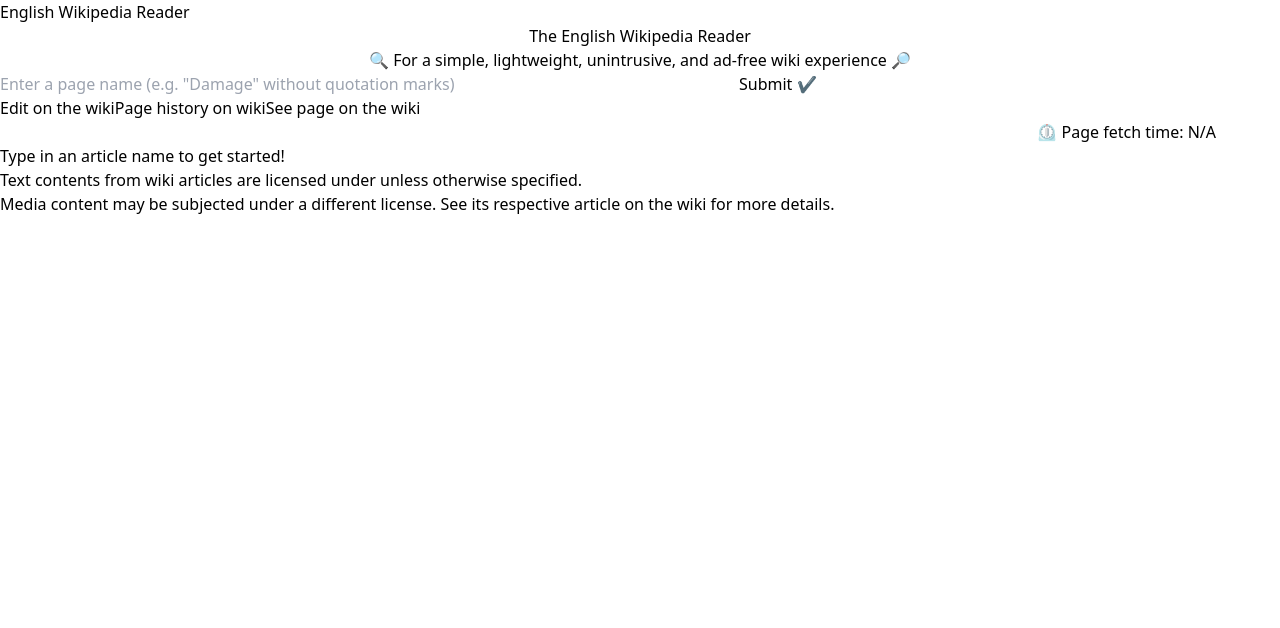
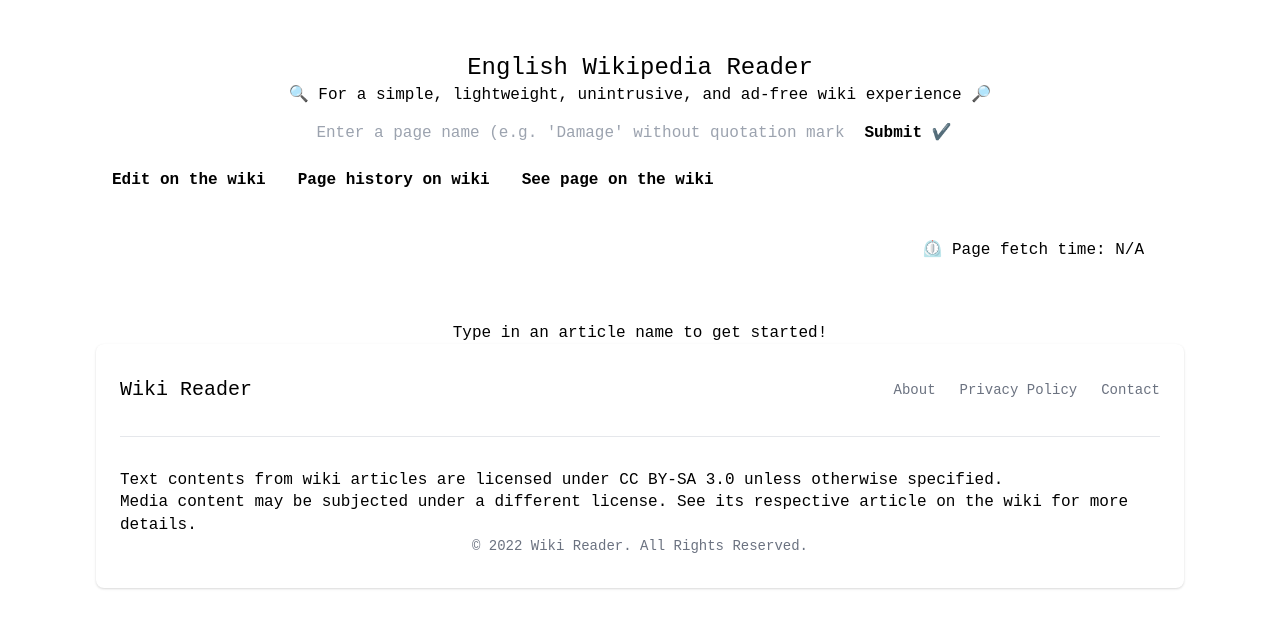
Before and after one commit to CephalonScientia/wiki-reader, a Nuxt app: page / in a window 1280 px wide. Shown: the top 628 px of the page. Built offline with nearby package versions, Linux system fonts and the light colour scheme.

Commit message:
Using TailwindCSS classes

```diff
--- /dev/null
+++ b/assets/css/main.css
@@ -0,0 +1,104 @@
+@tailwind base;
+@tailwind components;
+@tailwind utilities;
+
+/* Base HTML tag styles */
+@layer base {
+  h1 {
+    @apply text-2xl text-center text-base;
+    font-family: 'Roboto Slab', monospace;
+  }
+
+  h2 {
+    @apply text-xl;
+  }
+
+  body {
+    @apply h-2;
+    padding: 2.5% 7.5%;
+    font-family: 'Rubik', monospace, helvetica;
+    line-height: 1.4;
+    color: var(--text-color);
+    background: var(--main-background);
+  }
+
+  button {
+    @apply bg-green-300 font-bold py-2 px-4 rounded;
+    color: var(--text-color);
+    background-color: var(--main-background);
+  }
+
+  button:hover {
+    @apply bg-green-500 cursor-pointer;
+  }
+
+  a {
+    color: var(--link-color);
+  }
+
+  /* Avoiding color change when visited since transition property does not target pseudo-classes */
+  a:visited {
+    color: var(--link-color);
+  }
+
+  article {
+    @apply flex flex-col items-center justify-center pt-5 text-left;
+  }
+}
+
+/* Component classes that modify base HTML elements */
+@layer components {
+  #theme-switcher {
+    @apply text-xl;
+  }
+
+  #search-bar {
+    @apply text-center p-2;
+  }
+
+  #search-bar > input {
+    @apply text-center w-1/2 p-1 rounded-2xl border-green-200;
+  }
+
+  body.light-theme {
+    --text-color: #000000;
+    --main-background: #f2f2f2; /* #f0f8ff or aliceblue could also work for light theme*/
+    --link-color: #0600cb;
+  }
+}
+
+@layer utilities {
+  /* Note that span elements cannot be animated or transformed */
+  .spin {
+    animation-name: spin;
+    animation-duration: 1s;
+    animation-iteration-count: 1;
+    animation-timing-function: ease;
+  }
+
+  @keyframes spin {
+    from {
+      transform: rotate(0deg);
+    }
+    to {
+      transform: rotate(360deg);
+    }
+  }
+
+  /* For smoother color transition between themes */
+  body, button, a {
+    transition-property: color, background-color;
+    transition-duration: 0.4s;
+    /* quintic function for lower downtime between text color and background switching */
+    transition-timing-function: cubic-bezier(.86, 0, .07, 1);
+  }
+
+  /* Let dark theme be default theme */
+  @variants dark {
+    .body.dark-theme {
+      --text-color: #e3e3e3;  /* #ffffff is slightly harsh so toning down */
+      --main-background: #292929;
+      --link-color: #3EE6B6;
+    }
+  }
+}
--- a/components/Article.vue
+++ b/components/Article.vue
@@ -5,5 +5,5 @@
 </script>
 
 <template>
-  <article id="article">Type in an article name to get started!</article>
+  <article>Type in an article name to get started!</article>
 </template>
--- a/components/Footer.vue
+++ b/components/Footer.vue
@@ -5,15 +5,34 @@
 </script>
 
 <template>
-  <footer>
-    <ul>
-      <li>
-        Text contents from wiki articles are licensed under
-        <a :href="$config.licenseUrl">{{ $config.license }}</a> unless otherwise specified.
-      </li>
-      <li>
-        Media content may be subjected under a different license. See its respective article on the wiki for more details.
-      </li>
-    </ul>
+  <footer class="p-4 bg-white rounded-lg shadow md:px-6 md:py-8 dark:bg-gray-800">
+    <div class="sm:flex sm:items-center sm:justify-between">
+      <span class="self-center text-xl font-medium whitespace-nowrap dark:text-white">Wiki Reader</span>
+      <ul class="flex flex-wrap items-center mb-6 sm:mb-0">
+        <li>
+          <a href="#" class="mr-4 text-sm text-gray-500 hover:underline md:mr-6 dark:text-gray-400">About</a>
+        </li>
+        <li>
+          <a href="#" class="mr-4 text-sm text-gray-500 hover:underline md:mr-6 dark:text-gray-400">
+            Privacy	Policy
+          </a>
+        </li>
+        <li>
+          <a href="#" class="text-sm text-gray-500 hover:underline dark:text-gray-400">
+            Contact
+          </a>
+        </li>
+      </ul>
+    </div>
+    <hr class="my-6 border-gray-200 sm:mx-auto dark:border-gray-700 lg:my-8" />
+    <span class="block text">
+      Text contents from wiki articles are licensed under
+      <a :href="$config.wikiLicenseUrl">{{ $config.wikiArticleLicense }}</a> unless otherwise specified.
+    </span>
+    <span class="block text">
+      Media content may be subjected under a different license. See its respective article on the wiki for more details.
+    </span>
+    <span class="block text-sm text-gray-500 sm:text-center dark:text-gray-400">© 2022 <a href="https://flowbite.com" target="_blank" class="hover:underline">Wiki Reader</a>. All Rights Reserved.
+    </span>
   </footer>
 </template>
--- a/components/Header.vue
+++ b/components/Header.vue
@@ -6,10 +6,13 @@
 
 <template>
   <header>
-    <h1>{{ $config.wikiName }} Reader</h1>
+    <h1 class="flex flex-col items-center justify-center pt-5 text-center">
+      <a :href="$config.wikiEndpoint" target="_blank" rel="noopener noreferrer" title="Open link in new tab">
+        {{ $config.wikiName }} Reader
+      </a>
+    </h1>
 
     <p id="tagline" style="text-align: center">
-      The <a :href="$config.wikiEndpoint" target="_blank" rel="noopener noreferrer" title="Open link in new tab">{{ $config.wikiName }}</a> Reader<br />
       🔍 For a simple, lightweight, unintrusive, and ad-free wiki experience 🔎
     </p>
   </header>
--- a/components/Navbar.vue
+++ b/components/Navbar.vue
@@ -7,7 +7,7 @@
 <template>
   <div>
     <form id="search-bar">
-      <input id="search-input" name="search" type="text" size="75" placeholder="Enter a page name (e.g. &quot;Damage&quot; without quotation marks)">
+      <input id="search-input" name="search" type="text" size="75" placeholder="Enter a page name (e.g. 'Damage' without quotation marks)">
       <button id="search-button" type="button">Submit ✔️</button>
     </form>
     <button id="edit-button" type="button">
@@ -19,7 +19,7 @@
     <button id="wiki-button" type="button">
       <a id="wiki-button-link" target="_blank" rel="noopener noreferrer" title="Open link in new tab">See page on the wiki</a>
     </button>
-    <div style="text-align: right; padding-right: 5%">
+    <div class="text-right p-10">
       ⏲️ Page fetch time: <span id="elapsed-time">N/A</span><br />
       <!--💾 Content size: <span id="article-size">N/A</span>-->
     </div>
--- a/nuxt.config.js
+++ b/nuxt.config.js
@@ -18,7 +18,7 @@
   },
 
   // Global CSS: https://go.nuxtjs.dev/config-css
-  css: [],
+  css: ["~/assets/css/main.css"],
 
   // Plugins to run before rendering page: https://go.nuxtjs.dev/config-plugins
   plugins: [],
@@ -46,7 +46,7 @@
   // Private environment variables
   privateRuntimeConfig: {},
 
-  // Modules for dev and build (recommended): https://go.nuxtjs.dev/config-modules
+  // Modules for npm run dev and build (recommended): https://go.nuxtjs.dev/config-modules
   buildModules: [
     // https://go.nuxtjs.dev/typescript
     "@nuxt/typescript-build",
--- a/pages/index.vue
+++ b/pages/index.vue
@@ -2,7 +2,7 @@
   <App />
 </template>
 
-<script lang="ts">
+<script>
 import Vue from "vue";
 
 export default Vue.extend({
```
